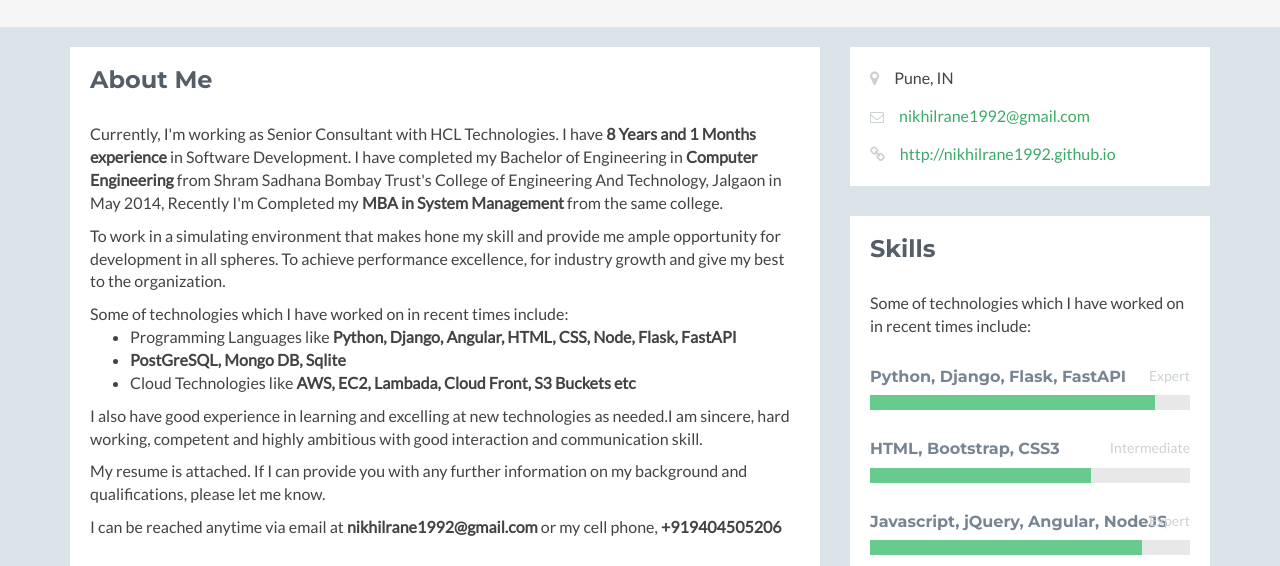
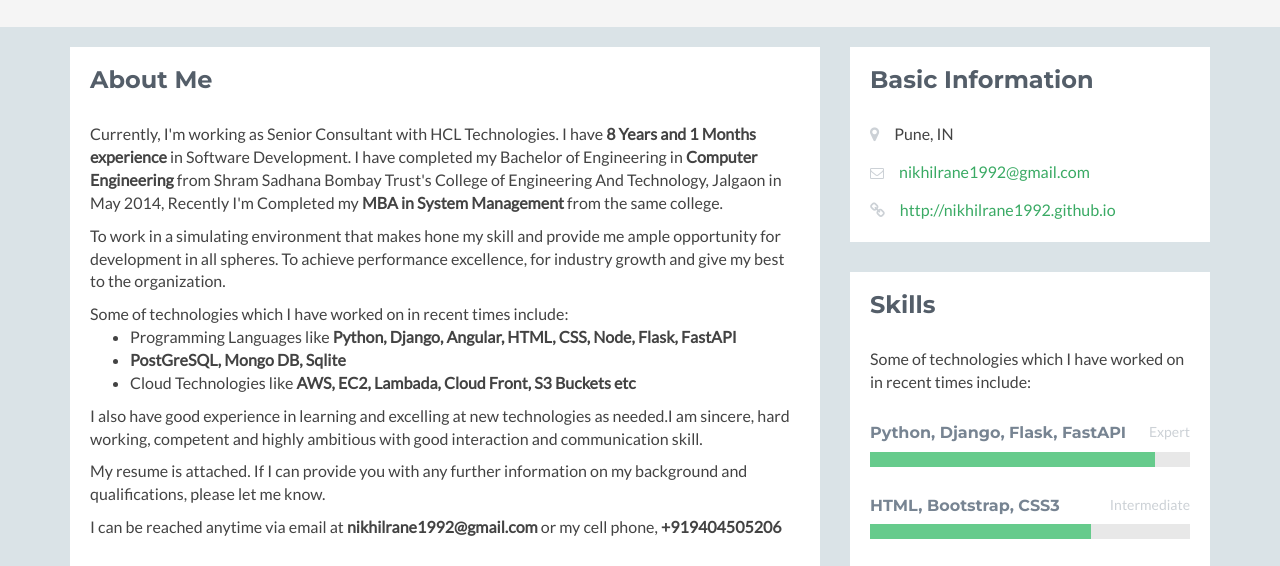
Before and after one commit to nikhilrane1992/nikhilrane1992.github.io, a plain HTML site: page index.html in a window 1280 px wide. Shown: the part 223-789 px from the top of the page. Drawn offline with Linux system fonts and the light colour scheme.

Commit message:
changed details

```diff
--- a/index.html
+++ b/index.html
@@ -416,7 +416,7 @@
             <div class="secondary col-md-4 col-sm-12 col-xs-12">
                 <aside class="info aside section">
                     <div class="section-inner">
-                        <h2 class="heading sr-only">Basic Information</h2>
+                        <h2 class="heading">Basic Information</h2>
                         <div class="content">
                             <ul class="list-unstyled">
                                 <li><i class="fa fa-map-marker"></i><span class="sr-only">Location:</span>Pune, IN
```
